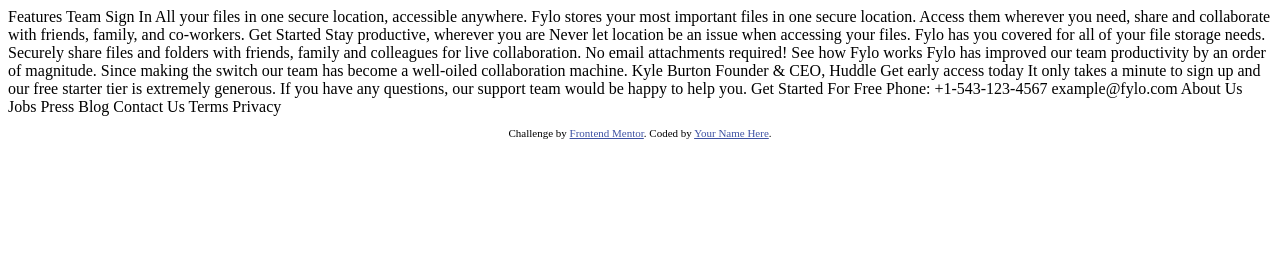
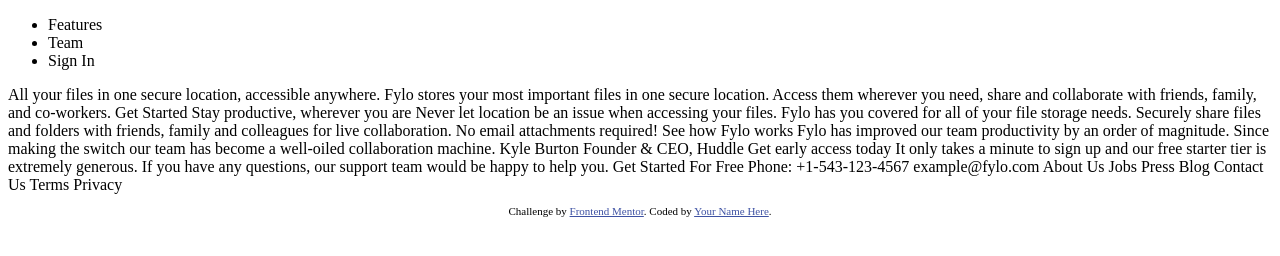
Before and after one commit to TorlettiJoaquin/landingpage-ws1-1, a plain HTML site: page index.html in a window 1280 px wide. Drawn offline with Linux system fonts and the light colour scheme.

Commit message:
Se añadió etiquete Header con listas

```diff
--- a/index.html
+++ b/index.html
@@ -15,10 +15,13 @@
   </style>
 </head>
 <body>
-
-  Features
-  Team
-  Sign In
+  <header>
+    <ul>
+      <li>Features</li>
+      <li>Team</li>
+      <li>Sign In</li>
+    </ul>
+  </header>
 
   All your files in one secure location, accessible anywhere.
 
```
